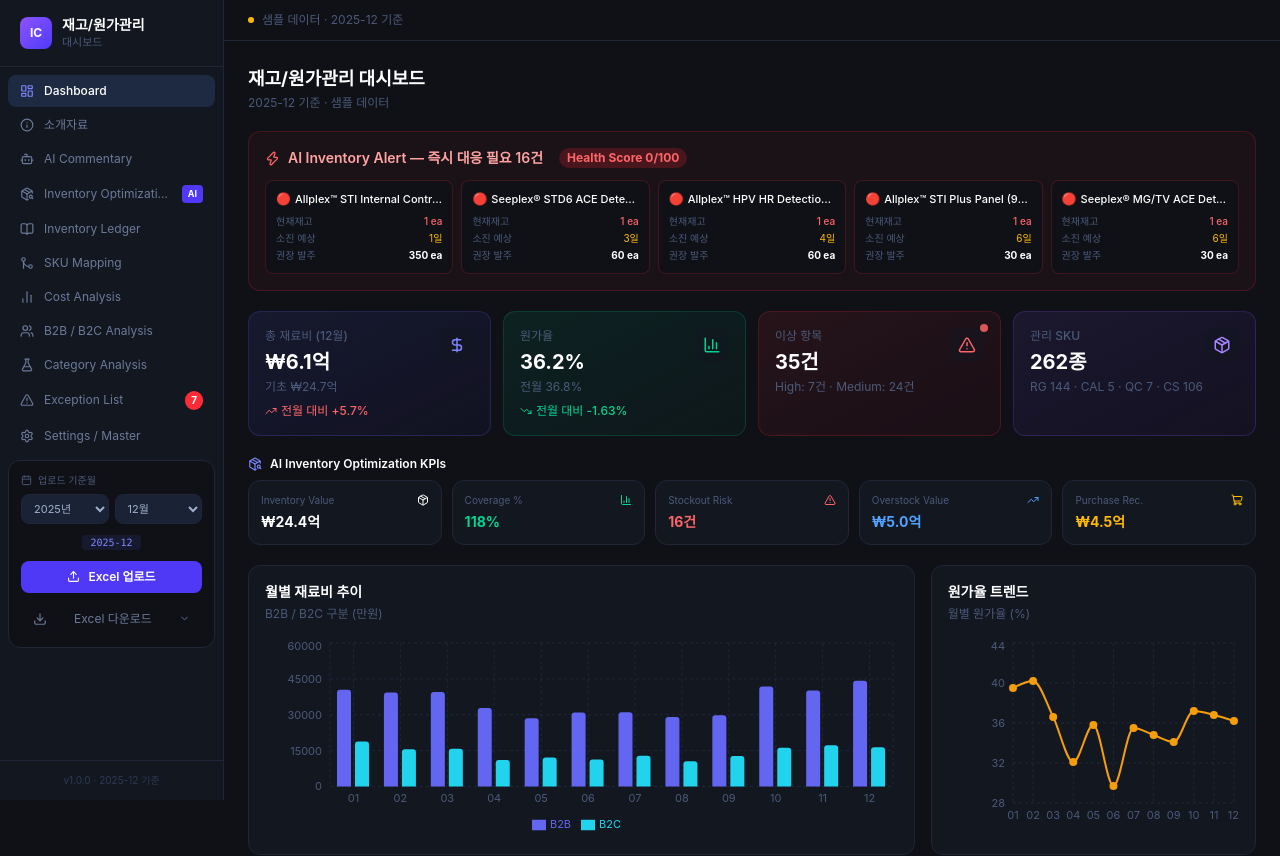
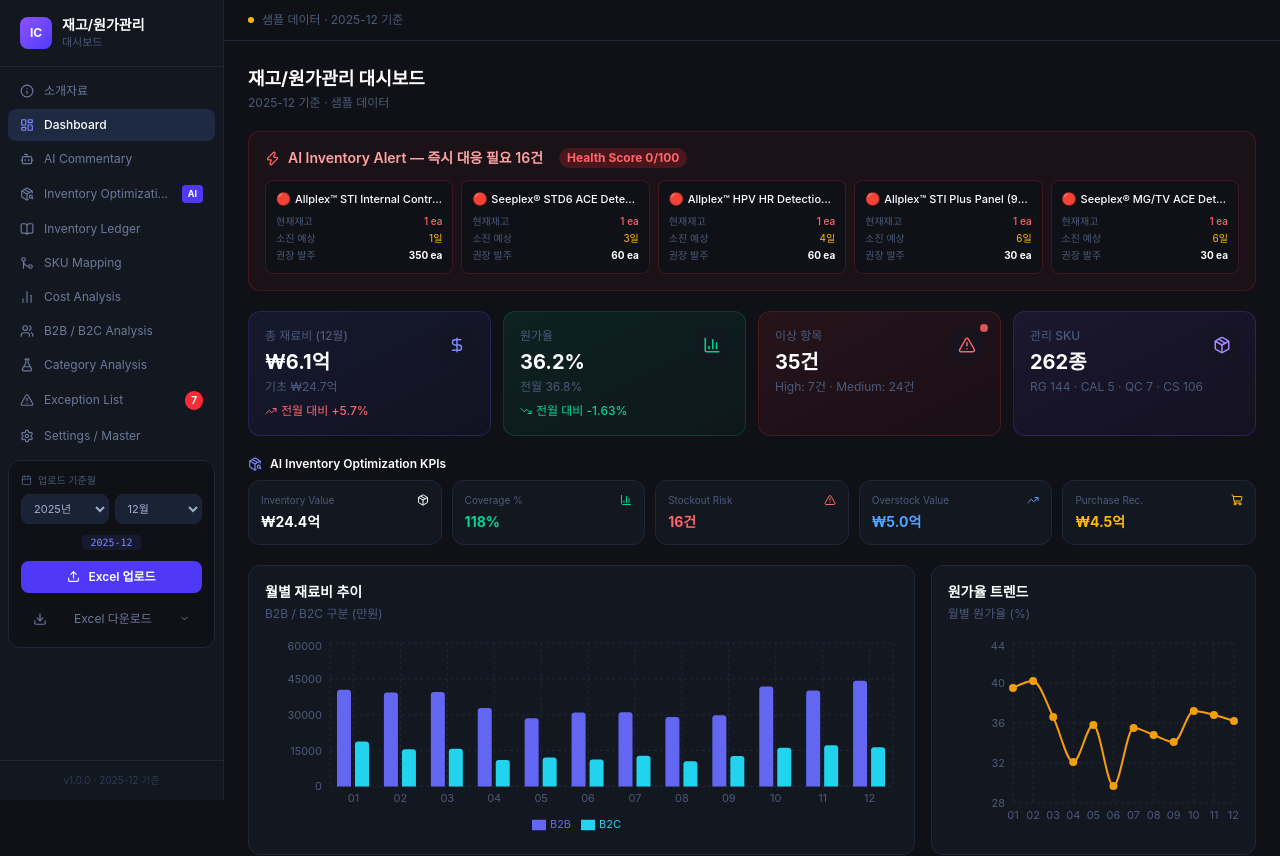
Before and after one commit to fritor-ship-it/inventory-cost-dashboard, a React (Vite) app: page / in a window 1280 px wide. Shown: the top 856 px of the page. Built offline with nearby package versions, Linux system fonts and the light colour scheme.

Commit message:
feat: 소개자료 메뉴 Dashboard 위로 이동

```diff
--- a/src/components/Sidebar.jsx
+++ b/src/components/Sidebar.jsx
@@ -6,8 +6,8 @@ import {
 } from 'lucide-react';
 
 const NAV_ITEMS = [
+  { id: 'intro',        label: '소개자료',               icon: Info },
   { id: 'dashboard',    label: 'Dashboard',             icon: LayoutDashboard },
-  { id: 'intro',        label: '소개자료',               icon: Info },
   { id: 'ai',           label: 'AI Commentary',         icon: Bot },
   { id: 'inv-optim',    label: 'Inventory Optimization',icon: PackageSearch, badge: 'AI' },
   { id: 'ledger',       label: 'Inventory Ledger',      icon: BookOpen },
```
